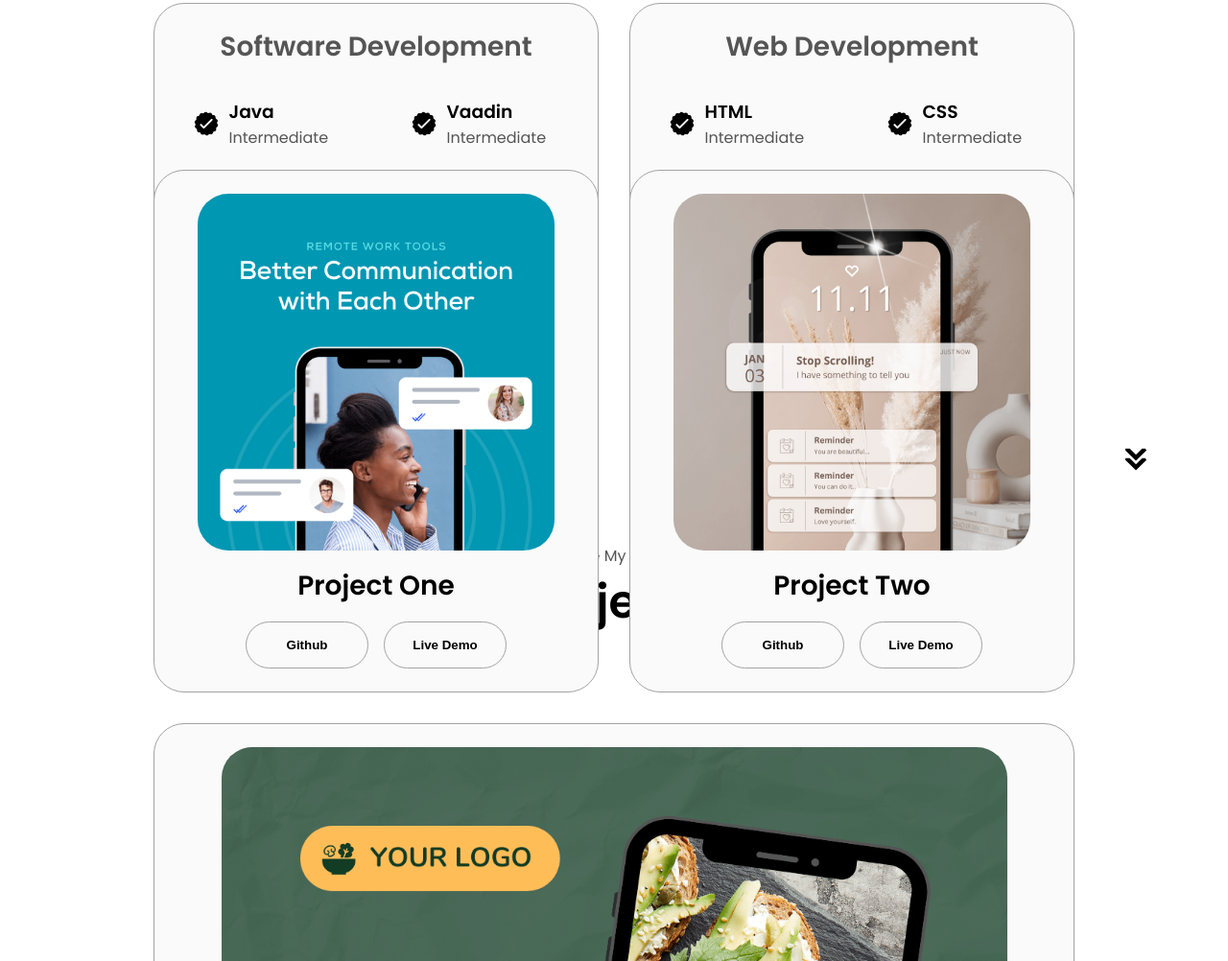
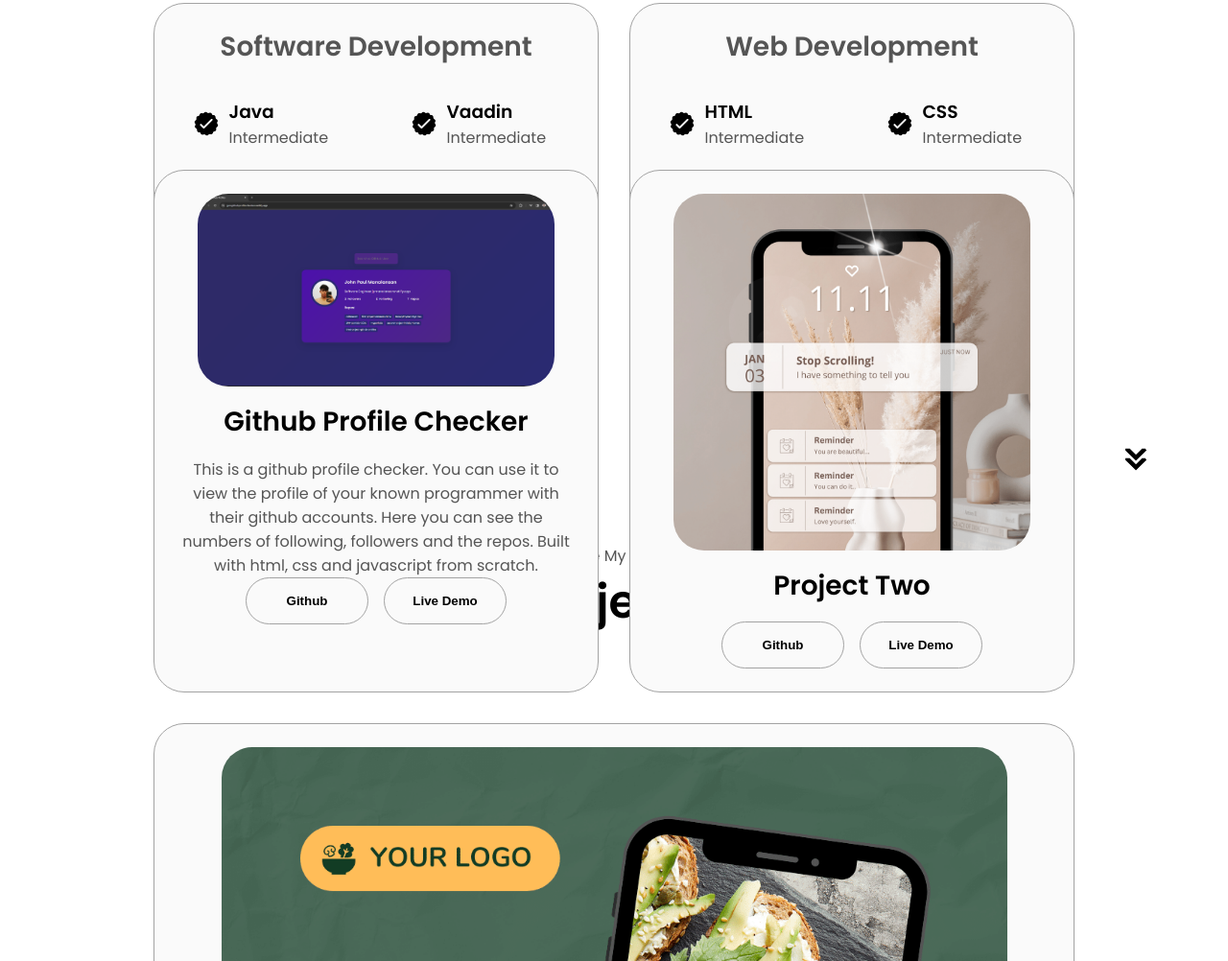
Before and after one commit to paulmnlnsn/JPM-portfolio-2024, a plain HTML site: page index.html in a window 1280 px wide. Shown: the part 1945-2947 px from the top of the page at 96% size. Drawn offline with Linux system fonts and the light colour scheme.

Commit message:
update project 1

```diff
--- a/index.html
+++ b/index.html
@@ -247,12 +247,15 @@
                 <div class="details-container color-container">
                     <div class="article-container">
                         <img
-                            src="./assets/project-1.png"
+                            src="./assets/github-profile-checker.png"
                             alt="Project 1"
                             class="project-img"
                         />
                     </div>
-                    <h2 class="experience-sub-title project-title">Project One</h2>
+                    <h2 class="experience-sub-title project-title">Github Profile Checker</h2>
+                    <p>This is a github profile checker. You can use it to view the profile of your known programmer with
+                        their github accounts. Here you can see the numbers of following, followers and the repos. Built with
+                        html, css and javascript from scratch.</p>
                     <div class="btn-container">
                         <button
                             class="btn btn-color-2 project-btn"
```
Also changed, not shown: assets/github-profile-checker.png (added).
